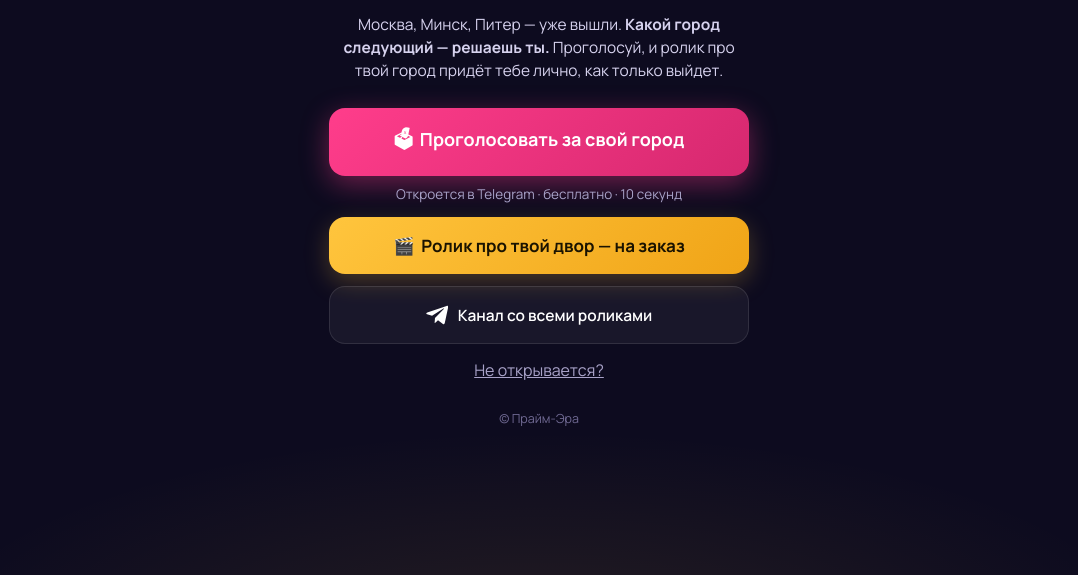
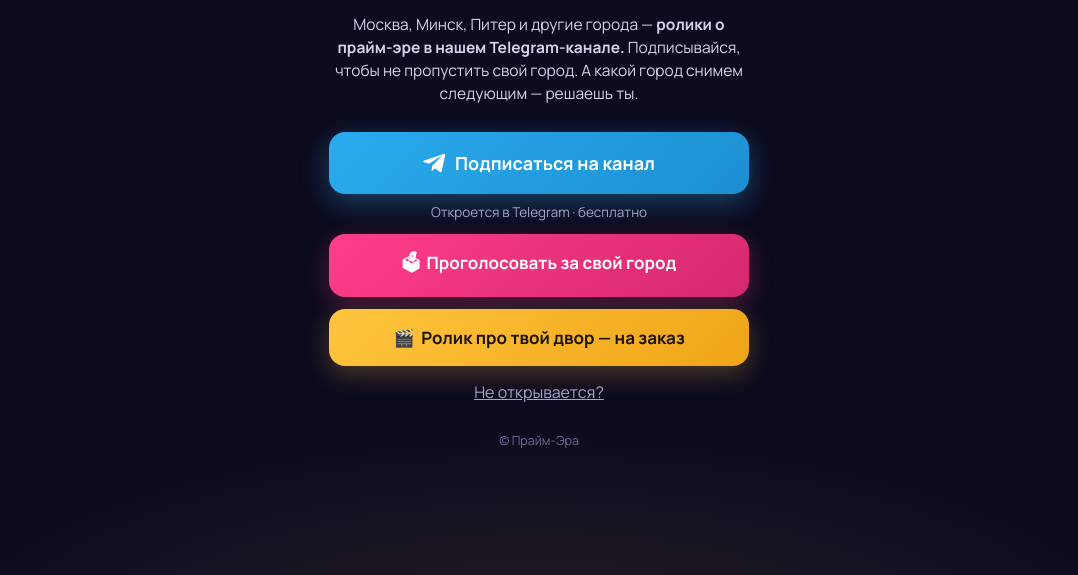
Before and after one commit to prime-eera/prime-eera.github.io, a plain HTML site: page index.html in a window 1280 px wide. Shown: the part 225-800 px from the top of the page, without its empty margins (101-1179 px from the left). Drawn offline with Linux system fonts and the light colour scheme; a web font is replaced by a local one.

Commit message:
Update index.html

```diff
--- a/index.html
+++ b/index.html
@@ -3,10 +3,10 @@
 <head>
 <meta charset="utf-8">
 <meta name="viewport" content="width=device-width, initial-scale=1, viewport-fit=cover">
-<title>Прайм-Эра — голосуй за свой город</title>
-<meta name="description" content="Ролики о прайм-эре наших городов. Выбирай, какой город снимем следующим, — ролик придёт тебе лично.">
-<meta property="og:title" content="Прайм-Эра — голосуй за свой город">
-<meta property="og:description" content="Ролики о прайм-эре наших городов. Выбирай, какой город снимем следующим, — ролик придёт тебе лично.">
+<title>Прайм-Эра — канал о прайм-эре наших городов</title>
+<meta name="description" content="Все ролики о прайм-эре наших городов — в Telegram-канале. Подписывайся и голосуй, какой город снимем следующим.">
+<meta property="og:title" content="Прайм-Эра — канал о прайм-эре наших городов">
+<meta property="og:description" content="Все ролики о прайм-эре наших городов — в Telegram-канале. Подписывайся и голосуй, какой город снимем следующим.">
 <meta property="og:image" content="avatar.jpg">
 <meta name="theme-color" content="#0d0b1f">
 <link rel="icon" href="avatar.jpg">
@@ -101,36 +101,36 @@
   <img class="avatar" src="avatar.jpg" alt="Прайм-Эра" width="112" height="112">
   <h1>Прайм-<span class="e">Эра</span></h1>
   <div class="handle">Ролики о прайм-эре наших городов</div>
-  <p class="desc">Москва, Минск, Питер — уже вышли. <b>Какой город следующий — решаешь ты.</b> Проголосуй, и ролик про твой город придёт тебе лично, как только выйдет.</p>
+  <p class="desc">Москва, Минск, Питер и другие города — <b>ролики о прайм-эре в нашем Telegram-канале.</b> Подписывайся, чтобы не пропустить свой город. А какой город снимем следующим — решаешь ты.</p>
 
   <div class="hint" id="hint">
     Похоже, ты открыл ссылку внутри <b id="appname">приложения</b> — там Telegram иногда не запускается.<br>
     Если кнопка не сработает: нажми <b>⋯</b> или <b>⋮</b> в углу экрана → <b>«Открыть в браузере»</b>.
   </div>
 
-  <a class="btn btn-vote" id="open" href="https://t.me/prime_eraa_bot?start=vote_landing">
+  <a class="btn btn-main" href="https://t.me/prime_eera" id="channel">
+    <svg viewBox="0 0 24 24" fill="currentColor" aria-hidden="true"><path d="M9.8 15.3l-.4 5.4c.6 0 .8-.2 1.1-.5l2.6-2.5 5.4 4c1 .5 1.7.3 2-.9l3.6-17c.3-1.5-.6-2.1-1.6-1.7L1.4 9.4c-1.4.6-1.4 1.4-.2 1.8l5.4 1.7L19 5c.6-.4 1.1-.2.7.2z"/></svg>
+    Подписаться на канал
+  </a>
+  <div class="under">Откроется в Telegram · бесплатно</div>
+
+  <a class="btn btn-bot" id="open" href="https://t.me/prime_eraa_bot?start=vote_landing">
     🗳&nbsp; Проголосовать за свой город
   </a>
-  <div class="under">Откроется в Telegram · бесплатно · 10 секунд</div>
 
   <a class="btn btn-order" href="https://t.me/prime_eraa_bot?start=landing" id="bot">
     🎬&nbsp; Ролик про твой двор — на заказ
-  </a>
-
-  <a class="btn btn-channel" href="https://t.me/prime_eera" id="channel">
-    <svg viewBox="0 0 24 24" fill="currentColor" aria-hidden="true"><path d="M9.8 15.3l-.4 5.4c.6 0 .8-.2 1.1-.5l2.6-2.5 5.4 4c1 .5 1.7.3 2-.9l3.6-17c.3-1.5-.6-2.1-1.6-1.7L1.4 9.4c-1.4.6-1.4 1.4-.2 1.8l5.4 1.7L19 5c.6-.4 1.1-.2.7.2z"/></svg>
-    Канал со всеми роликами
   </a>
 
   <div class="help" id="help">
     <h2>Не открылось? Попробуй так:</h2>
     <ol>
       <li>В TikTok/Instagram нажми <b>⋯</b> в правом верхнем углу → «Открыть в браузере» — оттуда Telegram открывается.</li>
-      <li>Или открой Telegram и найди в поиске бота <b>@prime_eraa_bot</b> — нажми «Старт» и «🗳 Голосовать за город».</li>
+      <li>Или открой Telegram и найди в поиске канал <b>@prime_eera</b> — нажми «Подписаться».</li>
       <li>Если Telegram ещё не установлен — скачай его, это бесплатно.</li>
     </ol>
     <a class="btn btn-sec btn-safari" id="safari" href="#" style="display:none">🧭&nbsp; Открыть в Safari</a>
-    <a class="btn btn-sec" id="web" href="https://t.me/prime_eraa_bot?start=vote_landing" target="_blank" rel="noopener">Открыть через сайт t.me</a>
+    <a class="btn btn-sec" id="web" href="https://t.me/prime_eera" target="_blank" rel="noopener">Открыть через сайт t.me</a>
     <button class="btn btn-sec" id="copy" type="button">Скопировать ссылку</button>
     <a class="btn btn-sec" id="dl" href="https://telegram.org/apps" target="_blank" rel="noopener">Скачать Telegram</a>
   </div>
@@ -153,10 +153,10 @@
     <div class="esc-title"><span id="escapp">TikTok</span> не пускает в Telegram 😔<br>Это одно касание:</div>
     <div class="esc-step"><span class="num">1</span><div>Нажми <b class="dots">⋯</b> в&nbsp;<b>правом верхнем углу</b> экрана</div></div>
     <div class="esc-step"><span class="num">2</span><div>Выбери <b>«Открыть в браузере»</b></div></div>
-    <div class="esc-step"><span class="num">3</span><div>В Safari нажми <b>«🗳 Проголосовать»</b> ещё раз — Telegram откроется сам</div></div>
+    <div class="esc-step"><span class="num">3</span><div>В Safari нажми <b>«Подписаться на канал»</b> ещё раз — Telegram откроется сам</div></div>
     <div class="esc-or">или без браузера</div>
-    <button class="btn btn-sec btn-copybot" id="copybot" type="button">📋&nbsp; Скопировать @prime_eraa_bot</button>
-    <div class="esc-small">Открой Telegram, вставь в поиск, нажми «Старт» → «🗳 Голосовать за город»</div>
+    <button class="btn btn-sec btn-copybot" id="copybot" type="button">📋&nbsp; Скопировать @prime_eera</button>
+    <div class="esc-small">Открой Telegram, вставь в поиск и нажми «Подписаться»</div>
     <button class="link" id="escclose" type="button">Закрыть</button>
   </div>
 </div>
@@ -168,7 +168,7 @@
   var BOT = 'prime_eraa_bot';
   var VOTE_START = 'vote_landing';   // метка: в боте /stats покажет, сколько пришло со страницы
   var ORDER_START = 'landing';
-  var WEB = 'https://t.me/' + BOT + '?start=' + VOTE_START;
+  var WEB = 'https://t.me/' + CHANNEL;   // с 17.11.2026 главная цель — подписка на канал (копим аудиторию)
   var ua = navigator.userAgent || '';
   var isAndroid = /Android/i.test(ua);
   var isIOS = /iPhone|iPad|iPod/i.test(ua) || (navigator.platform === 'MacIntel' && navigator.maxTouchPoints > 1);
@@ -260,7 +260,7 @@
     }
   }
   $('copy').onclick = function(){ goal('copy'); copyText(WEB, 'Ссылка скопирована'); };
-  $('copybot').onclick = function(){ goal('copy_bot'); copyText('@' + BOT, 'Скопировано — вставь в поиск Telegram'); };
+  $('copybot').onclick = function(){ goal('copy_channel'); copyText('@' + CHANNEL, 'Скопировано — вставь в поиск Telegram'); };
 
   // QR-код для компьютера
   if (!isMobile && window.QRCode){
```
